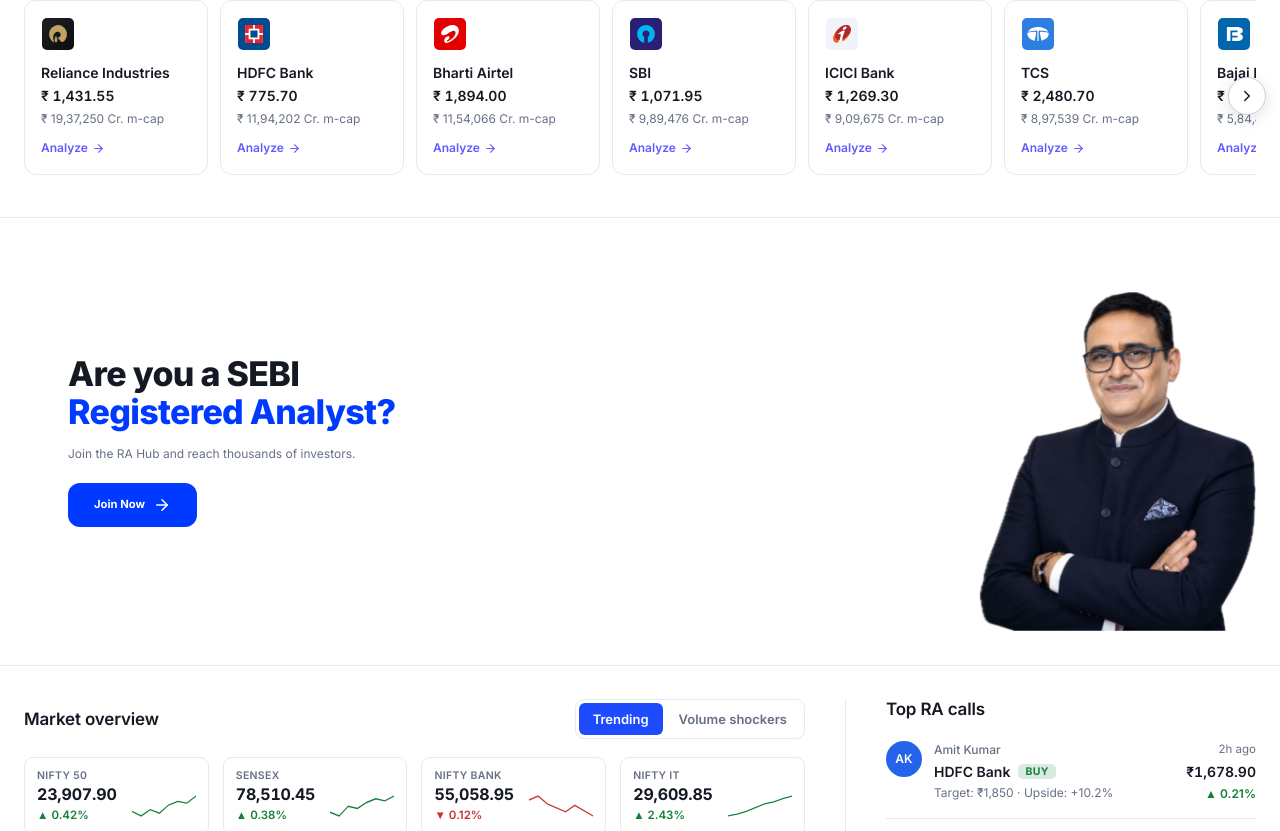
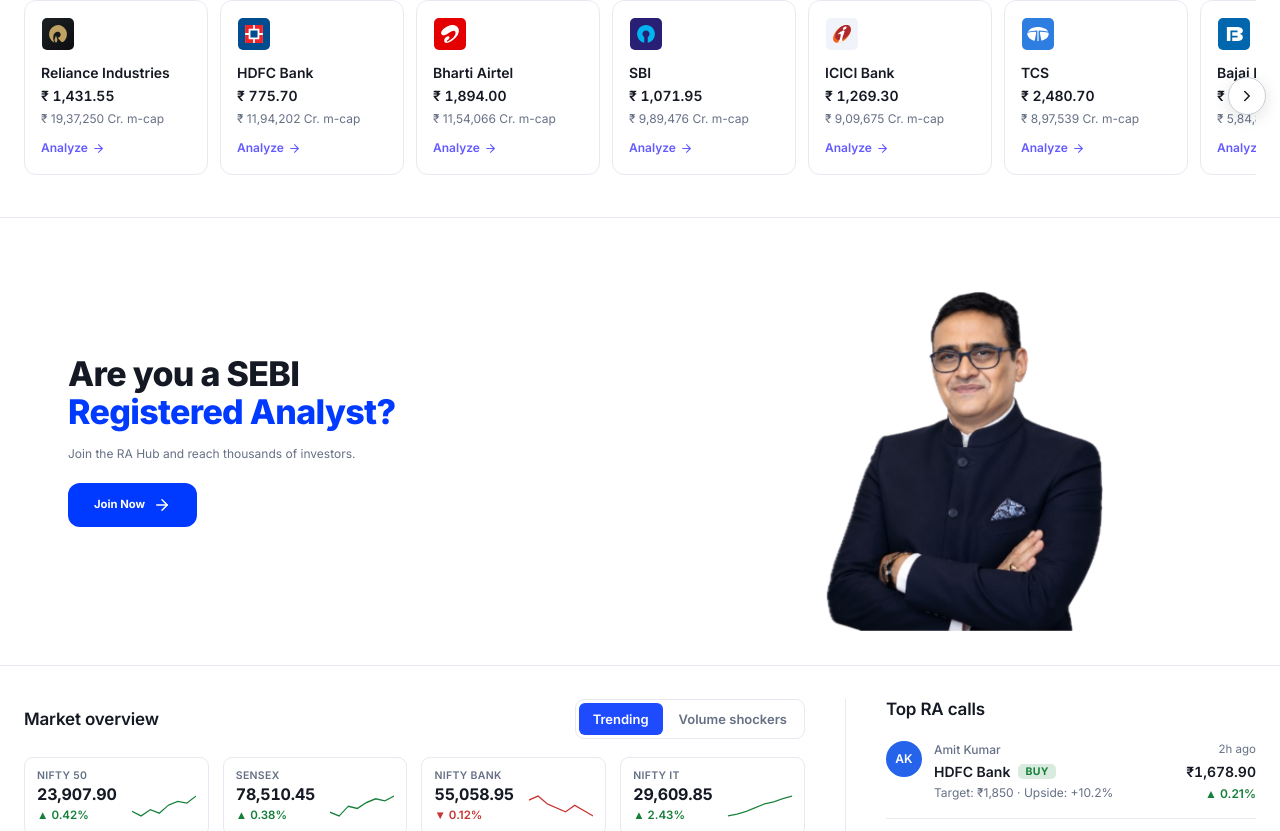
Before and after one commit to sodhanidev/sodhani-web, a Next.js app: page / in a window 1280 px wide. Shown: the part 591-1422 px from the top of the page. Built offline with nearby package versions, Linux system fonts and the light colour scheme; no server answers.

Commit message:
style: adjust promo banner image position for improved visual alignment

```diff
--- a/src/app/page.module.css
+++ b/src/app/page.module.css
@@ -2107,7 +2107,7 @@
   max-height: 340px;
   margin-top: 12px;
   object-fit: contain;
-  object-position: right bottom;
+  object-position: center bottom;
 }
 
 [data-theme="dark"] .promo-banner {
```
